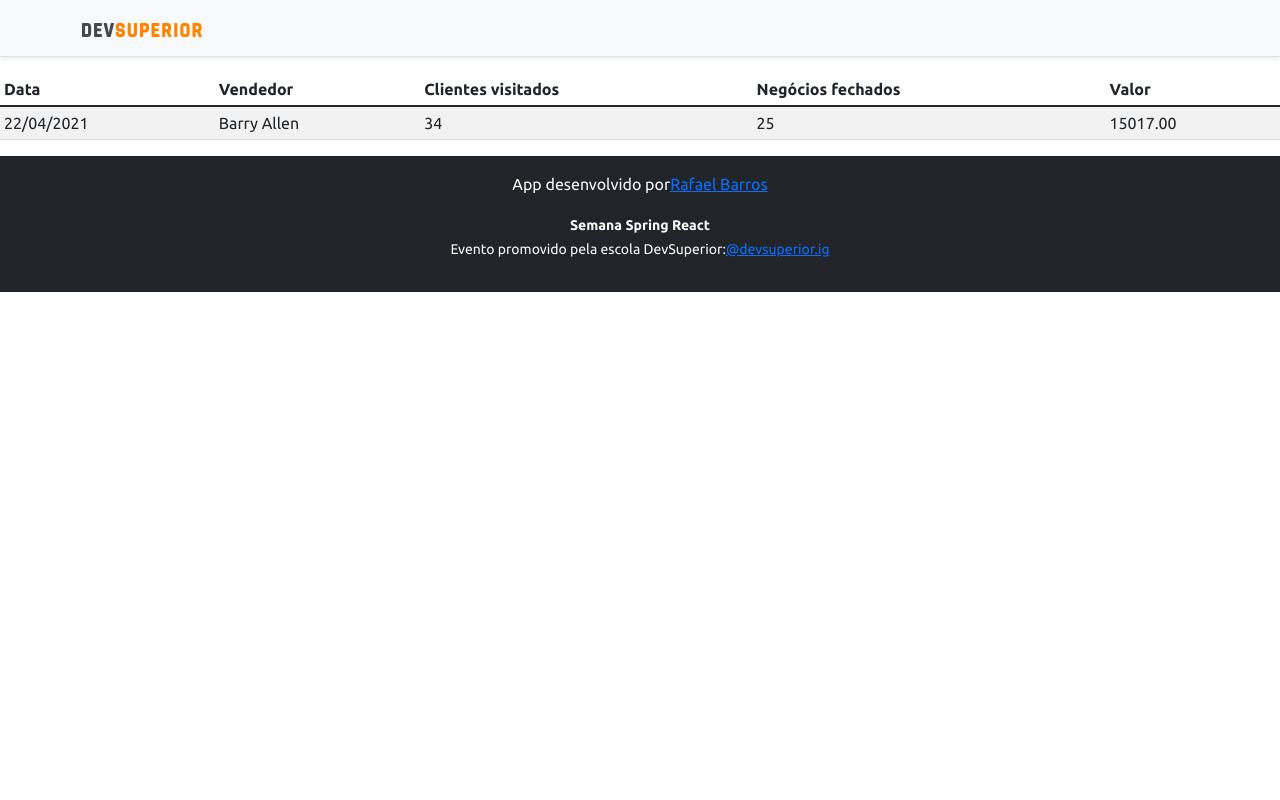
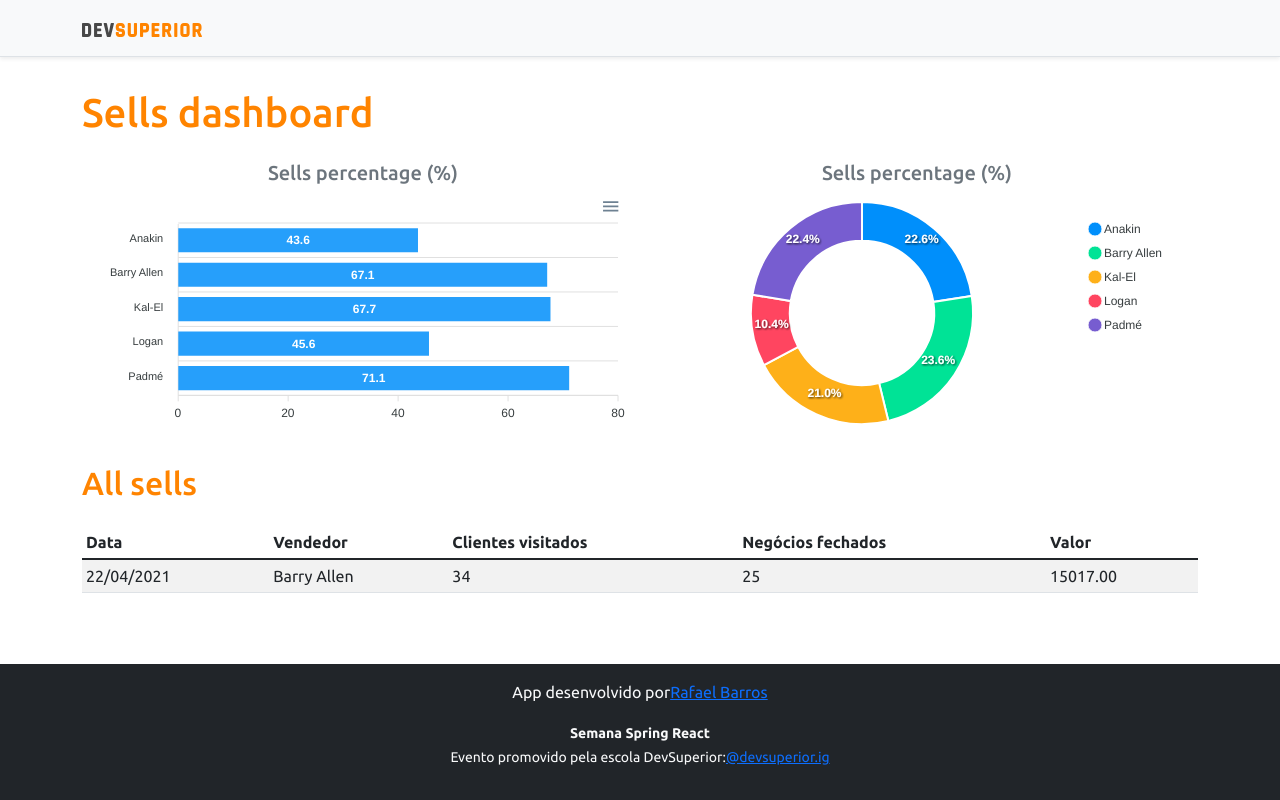
Before and after one commit to Rafaelb4rros/spring-react-week, a React (Create React App) app in the folder frontend/: page / in a window 1280 px wide. Built offline with nearby package versions, Linux system fonts and the light colour scheme.

Commit message:
adding barchart and creating graphics

```diff
--- a/frontend/package.json
+++ b/frontend/package.json
@@ -10,8 +10,10 @@
     "@types/node": "^12.0.0",
     "@types/react": "^17.0.0",
     "@types/react-dom": "^17.0.0",
+    "apexcharts": "^3.29.0",
     "bootstrap": "^5.1.3",
     "react": "^17.0.2",
+    "react-apexcharts": "^1.3.9",
     "react-dom": "^17.0.2",
     "react-scripts": "4.0.3",
     "typescript": "^4.1.2",
--- a/frontend/src/App.tsx
+++ b/frontend/src/App.tsx
@@ -1,15 +1,35 @@
+import { Barchart } from "components/Barchart";
 import { Datatable } from "components/Datatable";
+import { Donutchart } from "components/Donutchart";
 import { Footer } from "components/Footer";
 import { Navbar } from "components/Navbar";
 
 export function App() {
   return (
-    <div className="App">
+    <>
       <Navbar />
-      <div>
+      <div className="container">
+        <h1 className="text-primary py-3">Sells dashboard</h1>
+
+        <div className="row px-3">
+          <div className="col-sm-6">
+            <h5 className="text-center text-secondary">Sells percentage (%)</h5>
+            <Barchart />
+          </div>
+
+          <div className="col-sm-6">
+            <h5 className="text-center text-secondary">Sells percentage (%)</h5>
+            <Donutchart />
+          </div>
+        </div>
+
+        <div className="py-3">
+          <h2 className="text-primary">All sells</h2>
+        </div>
+
         <Datatable />
       </div>
       <Footer />
-    </div>
+    </>
   );
 }
--- /dev/null
+++ b/frontend/src/components/Barchart/index.tsx
@@ -0,0 +1,32 @@
+import Chart from "react-apexcharts";
+
+export function Barchart() {
+  const options = {
+    plotOptions: {
+      bar: {
+        horizontal: true,
+      },
+    },
+  };
+
+  const mockData = {
+    labels: {
+      categories: ["Anakin", "Barry Allen", "Kal-El", "Logan", "Padmé"],
+    },
+    series: [
+      {
+        name: "% Sucesso",
+        data: [43.6, 67.1, 67.7, 45.6, 71.1],
+      },
+    ],
+  };
+
+  return (
+    <Chart
+      options={{ ...options, xaxis: mockData.labels }}
+      series={mockData.series}
+      type="bar"
+      height="240px"
+    />
+  );
+}
--- /dev/null
+++ b/frontend/src/components/Donutchart/index.tsx
@@ -0,0 +1,22 @@
+import Chart from "react-apexcharts";
+
+export function Donutchart() {
+  const mockData = {
+    series: [477138, 499928, 444867, 220426, 473088],
+    labels: ["Anakin", "Barry Allen", "Kal-El", "Logan", "Padmé"],
+  };
+
+  const options = {
+    legend: {
+      show: true,
+    },
+  };
+  return (
+    <Chart
+      options={{ ...options, labels: mockData.labels }}
+      series={mockData.series}
+      type="donut"
+      height="240px"
+    />
+  );
+}
```
Also changed, not shown: 1 other file (tests, documents, lock files or other folders).
